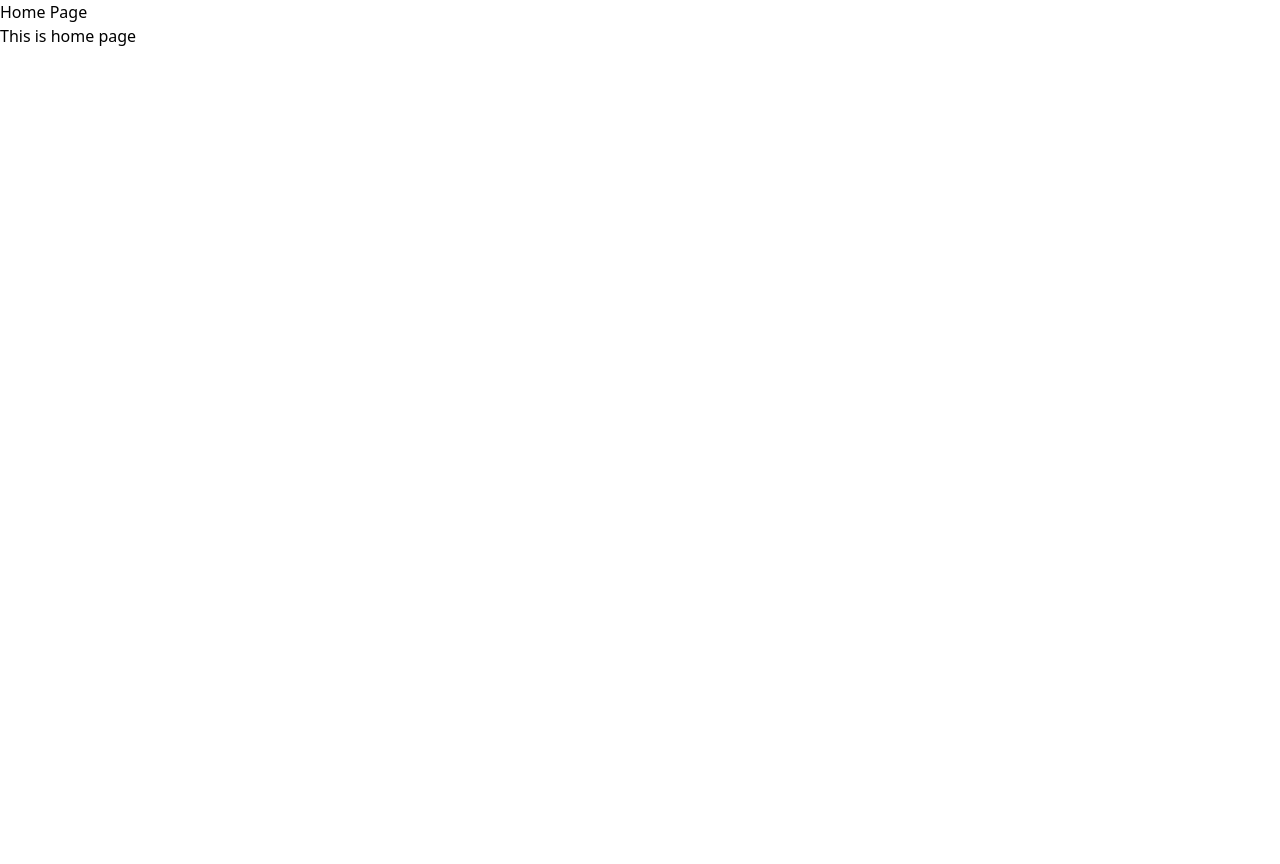
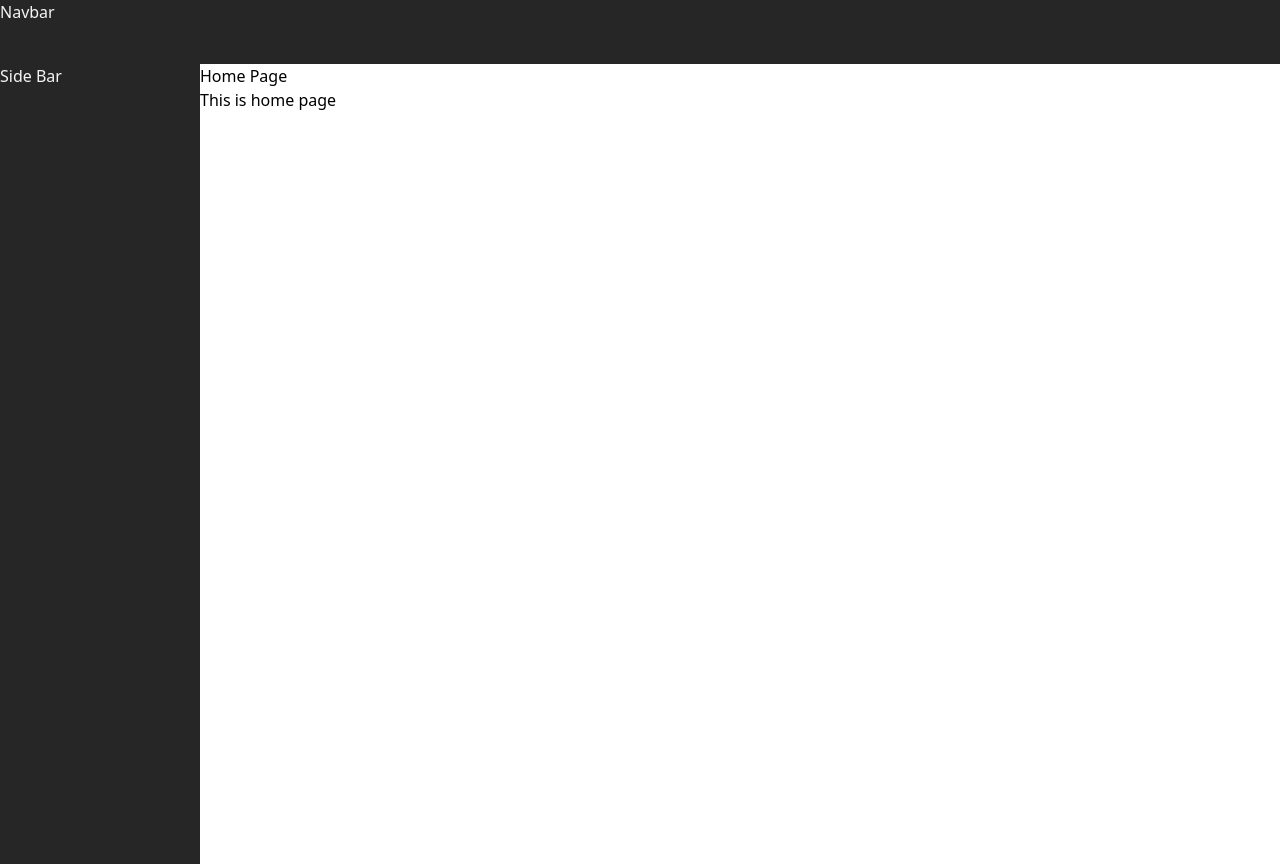
Before and after one commit to Inflection-ORG-Academy/mini-yt-clone-react, a React (Vite) app: page / in a window 1280 px wide. Before the commit the page ends 800 px from the top, so only its background shows below. Built offline with nearby package versions, Linux system fonts and the light colour scheme.

Commit message:
Project Layout created

```diff
--- a/package.json
+++ b/package.json
@@ -13,6 +13,7 @@
     "@tailwindcss/vite": "^4.1.16",
     "react": "^19.1.1",
     "react-dom": "^19.1.1",
+    "react-icons": "^5.5.0",
     "react-router": "^7.9.5",
     "tailwindcss": "^4.1.16"
   },
--- a/src/App.jsx
+++ b/src/App.jsx
@@ -3,14 +3,25 @@ import { Route, Routes } from "react-router";
 
 import HomePage from "./pages/Home";
 import ErrorPage from "./ErrorPage";
+import Navbar from "./components/Navbar";
+import Sidebar from "./components/Sidebar";
 
 function App() {
   return (
-    <Routes>
-      <Route path="/" element={<HomePage />} />
+    <div>
+      <Navbar />
+      <main className="flex">
+        <Sidebar />
 
-      <Route path="*" element={<ErrorPage />} />
-    </Routes>
+        <section className="min-h-screen">
+          <Routes>
+            <Route path="/" element={<HomePage />} />
+
+            <Route path="*" element={<ErrorPage />} />
+          </Routes>
+        </section>
+      </main>
+    </div>
   );
 }
 
--- /dev/null
+++ b/src/components/Navbar.jsx
@@ -0,0 +1,9 @@
+import React from "react";
+
+function Navbar() {
+  return (
+    <header className="h-16 bg-neutral-800 text-neutral-100">Navbar</header>
+  );
+}
+
+export default Navbar;
--- /dev/null
+++ b/src/components/Sidebar.jsx
@@ -0,0 +1,11 @@
+import React from "react";
+
+function Sidebar() {
+  return (
+    <aside className="w-[200px] h-screen bg-neutral-800 text-neutral-100">
+      Side Bar
+    </aside>
+  );
+}
+
+export default Sidebar;
```
Also changed, not shown: 1 other file (tests, documents, lock files or other folders).
